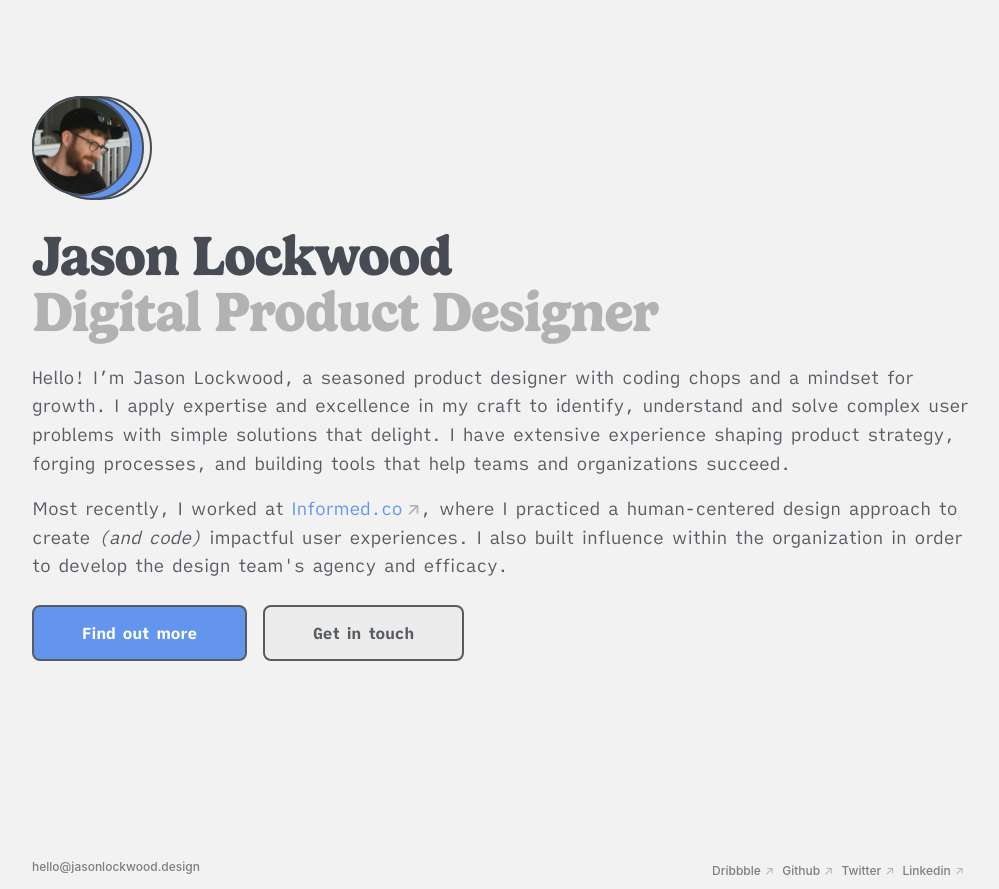
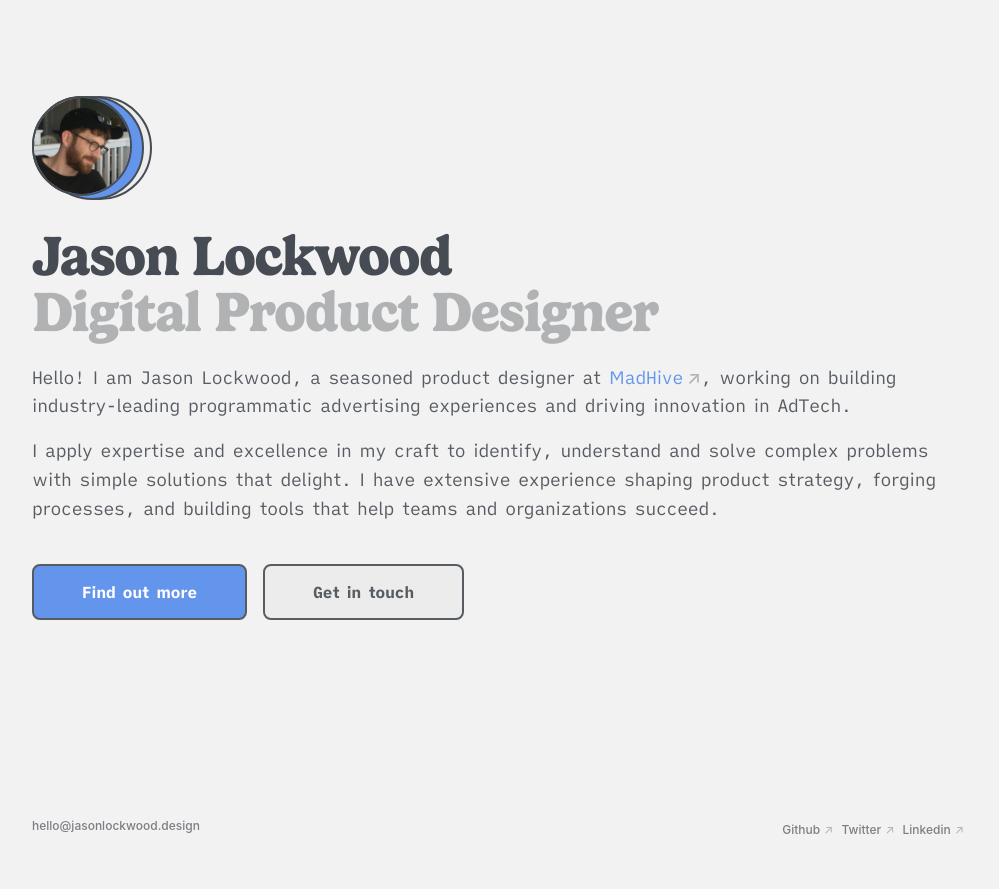
Before and after one commit to jasonlockwood/jasonlockwood.design, a Next.js app: page / in a window 1280 px wide. Shown: the whole page, without its empty margins (138-1137 px from the left). After the commit the page ends 848 px from the top, so only its background shows below. Built offline with nearby package versions, Linux system fonts and the light colour scheme.

Commit message:
hero copy update and remove footer link

```diff
--- a/components/footer.js
+++ b/components/footer.js
@@ -58,9 +58,6 @@ const Footer = () => (
 
       <Space y8 />
 
-      <a href="//www.dribbble.com/jlockwood" className="link-effect">
-        Dribbble
-      </a><span className="outlink">↗</span>
       <a href="//www.github.com/jasonlockwood" className="link-effect">
         Github
       </a><span className="outlink">↗</span>
--- a/components/hero.js
+++ b/components/hero.js
@@ -94,27 +94,25 @@ const HeroComponent = () => (
     <Space standard />
     <div>
       <p>
-        <strong>Hello!</strong> I’m Jason Lockwood, a seasoned product designer with coding chops
-        and a mindset for growth. I apply expertise and excellence in my craft
-        to identify, understand and solve complex user problems with simple
+        <strong>Hello!</strong> I am Jason Lockwood, a seasoned product designer at
+        {" "}
+        <a
+          target="_blank"
+          href="//www.madhive.com"
+          className="link-effect"
+        >
+          MadHive
+        </a>
+        <span className="outlink">↗</span>,{" "}
+        working on building industry-leading programmatic advertising experiences and driving innovation in AdTech.
+        <Space tiny/>
+        I apply expertise and excellence in my craft
+        to identify, understand and solve complex problems with simple
         solutions that delight. I have extensive experience shaping product
         strategy, forging processes, and building tools that help teams and
         organizations succeed.
         <Space tiny/>
 
-        Most recently, I worked at{" "}
-        <a
-          target="_blank"
-          href="http://www.informed.co"
-          className="link-effect"
-        >
-          Informed.co
-        </a>
-        <span className="outlink">↗</span>,{" "}
-        where I practiced a human-centered design approach to create <i>(and code)</i> impactful user experiences. I also built influence within the organization in order to develop the design team's agency and efficacy.
-
-
-        {/* I exercised agency over design strategy in order to develope the effectiveness of the Informed product experiences. This meant identifying gaps and building levers within the organization to improve the design team's efficacy. */}
       </p>
     </div>
 
```
